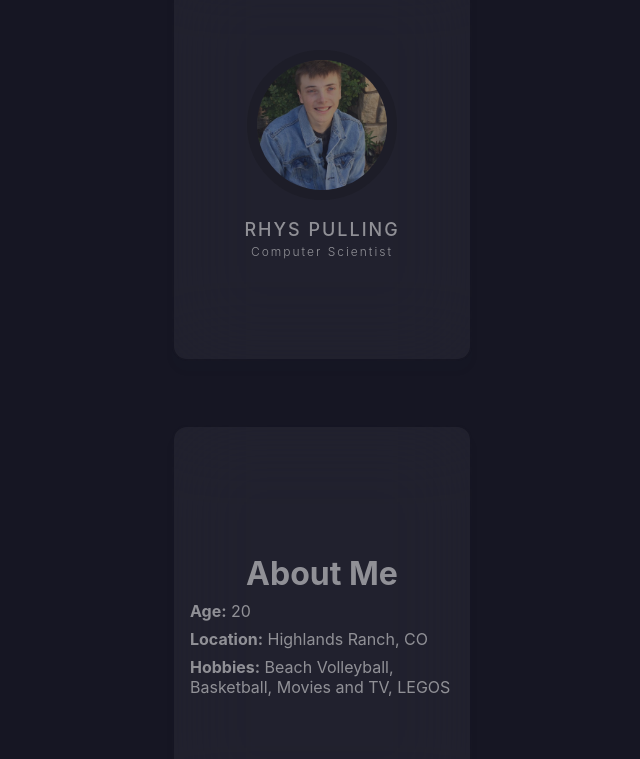
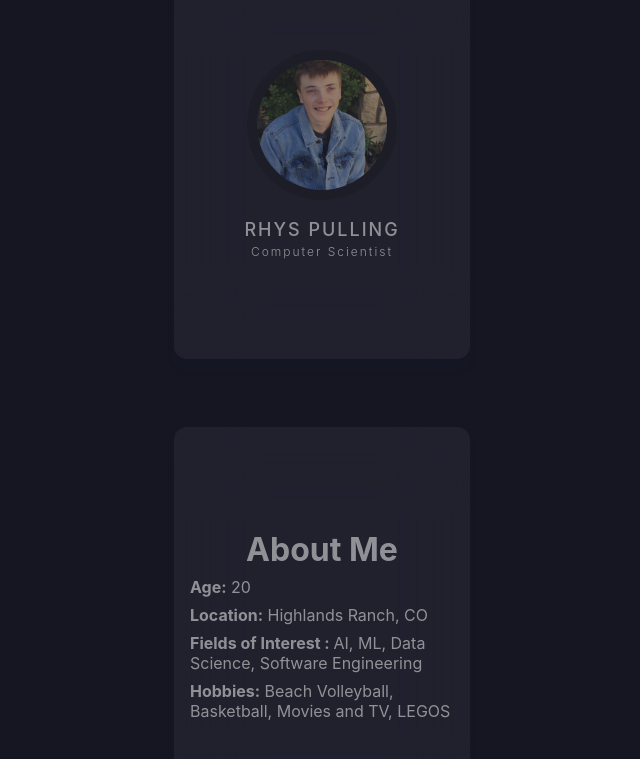
Before and after one commit to pullingrm12/pullingrm12.github.io, a React (Create React App) app: page / in a window 1280 px wide. Shown: the part 103-862 px from the top of the page, without its empty margins (318-958 px from the left). Built offline with nearby package versions, Linux system fonts and the light colour scheme.

Commit message:
Fields of interest

```diff
--- a/src/components/About.jsx
+++ b/src/components/About.jsx
@@ -15,6 +15,10 @@ function About() {
               <strong>Location:</strong> Highlands Ranch, CO
             </p>
             <p className="cardP">
+              <strong>Fields of Interest : </strong> AI, ML, Data Science,
+              Software Engineering
+            </p>
+            <p className="cardP">
               <strong>Hobbies:</strong> Beach Volleyball, Basketball, Movies and
               TV, LEGOS
             </p>
```
